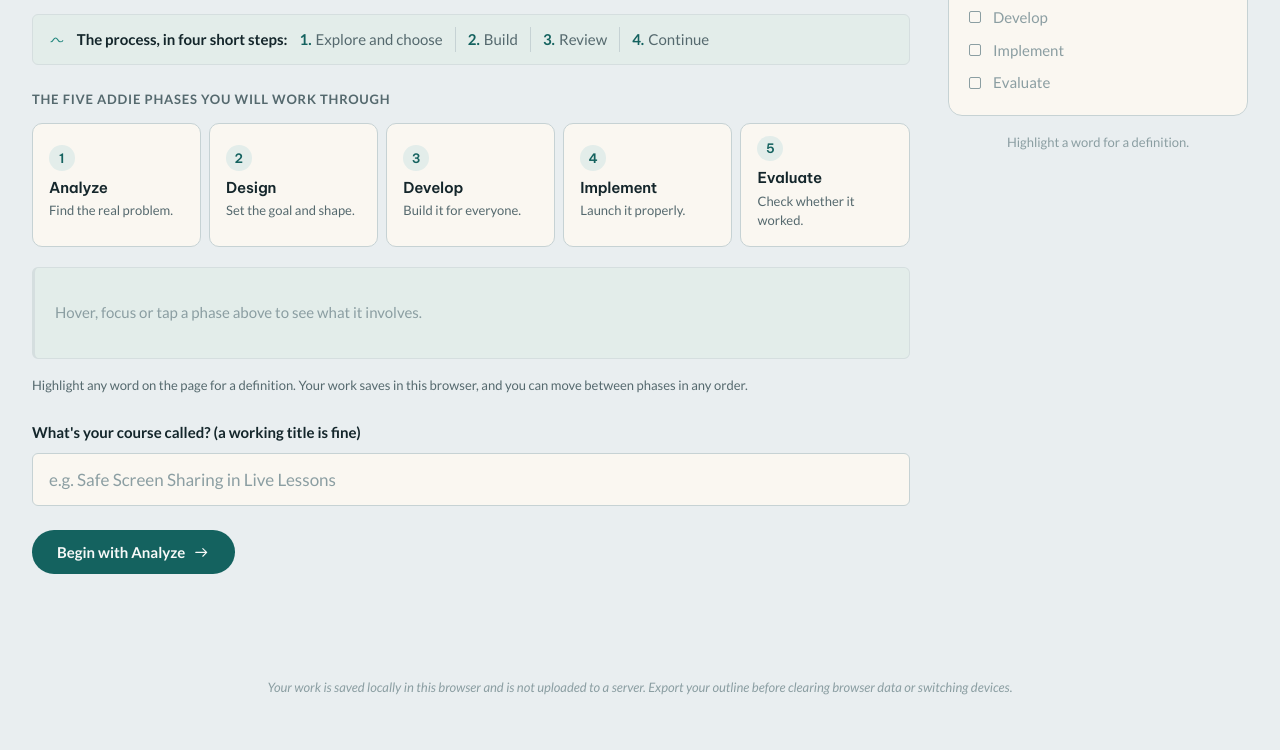
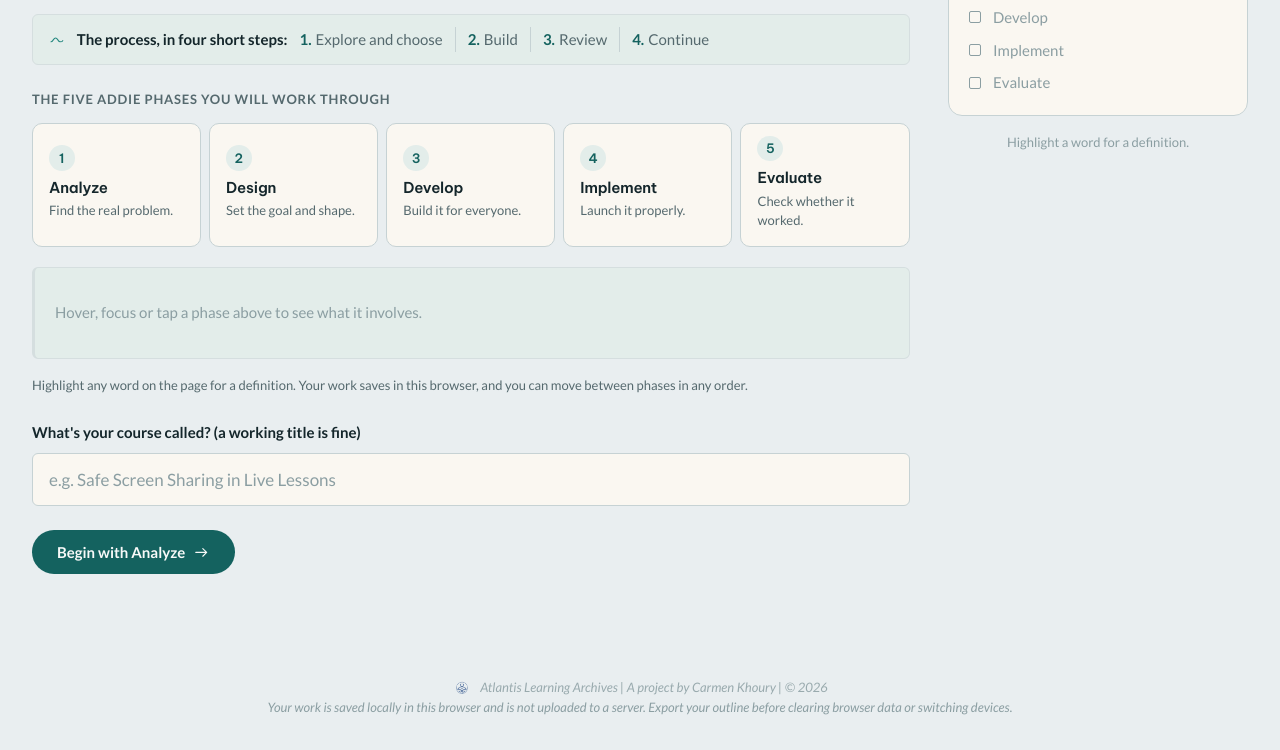
Before and after one commit to carmenk321publishing/ADDIE-Build-a-Burrow, a plain HTML site: page index.html in a window 1280 px wide. Shown: the part 464-1214 px from the top of the page. Drawn offline with Linux system fonts and the light colour scheme.

Commit message:
Add the Atlantis Learning Archives credit to the footer

```diff
--- a/index.html
+++ b/index.html
@@ -649,6 +649,7 @@ Apply window-only sharing in under 30 seconds without exposing other tabs."></te
 </div>
 
   <footer class="privacy-note">
+  <p class="atlantis-credit"><img src="assets/img/atlantis-insignia.png" alt="Atlantis Learning Archives insignia"><span>Atlantis Learning Archives | A project by Carmen Khoury | © 2026</span></p>
   Your work is saved locally in this browser and is not uploaded to a server.
   Export your outline before clearing browser data or switching devices.
 </footer>
--- a/style.css
+++ b/style.css
@@ -876,3 +876,23 @@ select { cursor: pointer; appearance: none;
   line-height: 1.5;
   text-align: center;
 }
+
+/* ---------- Atlantis Learning Archives credit ---------- */
+.atlantis-credit {
+  display: flex;
+  align-items: center;
+  justify-content: center;
+  gap: 8px;
+  margin: 0 0 0.75rem;
+  opacity: 0.85;
+}
+.atlantis-credit img {
+  width: 20px;
+  height: 20px;
+  display: block;
+}
+.atlantis-credit span {
+  font-size: var(--text-xs);
+  font-style: italic;
+  color: var(--text-faint);
+}
```
Also changed, not shown: assets/img/atlantis-insignia.png (added).
